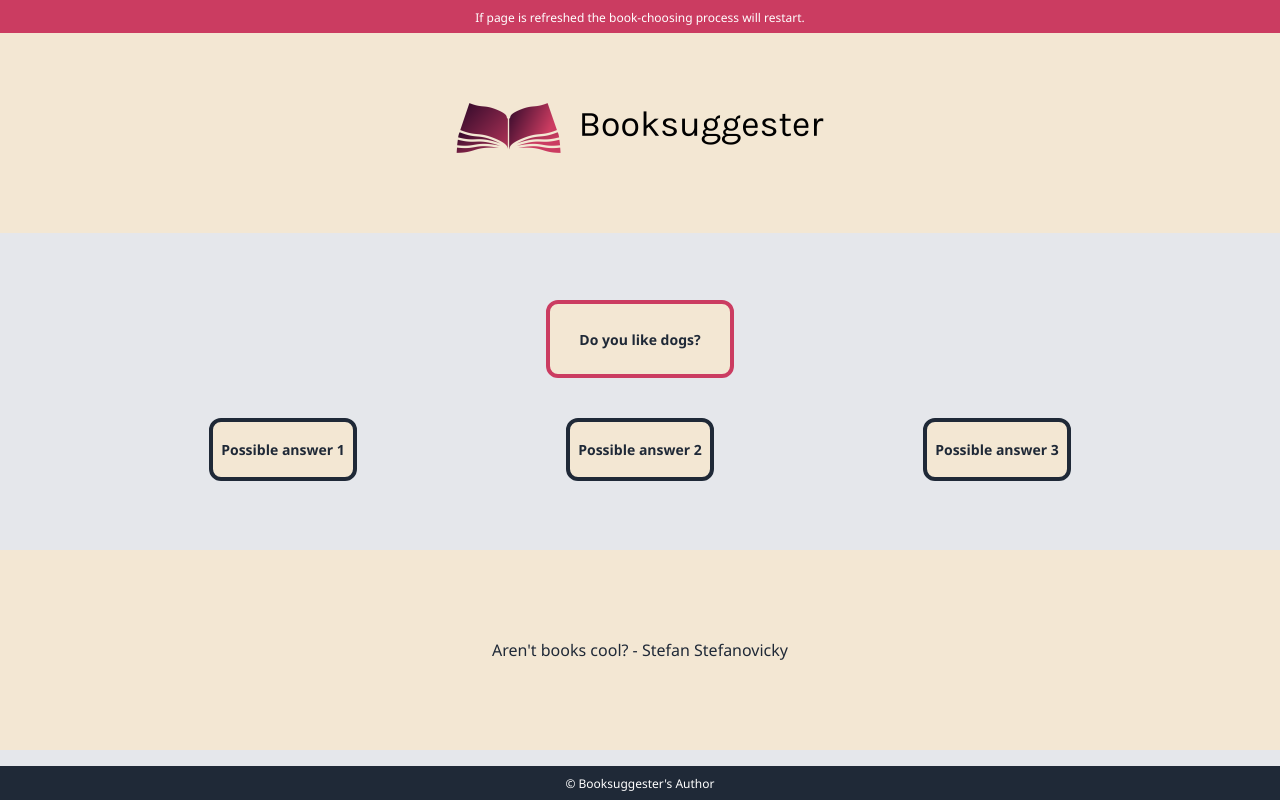
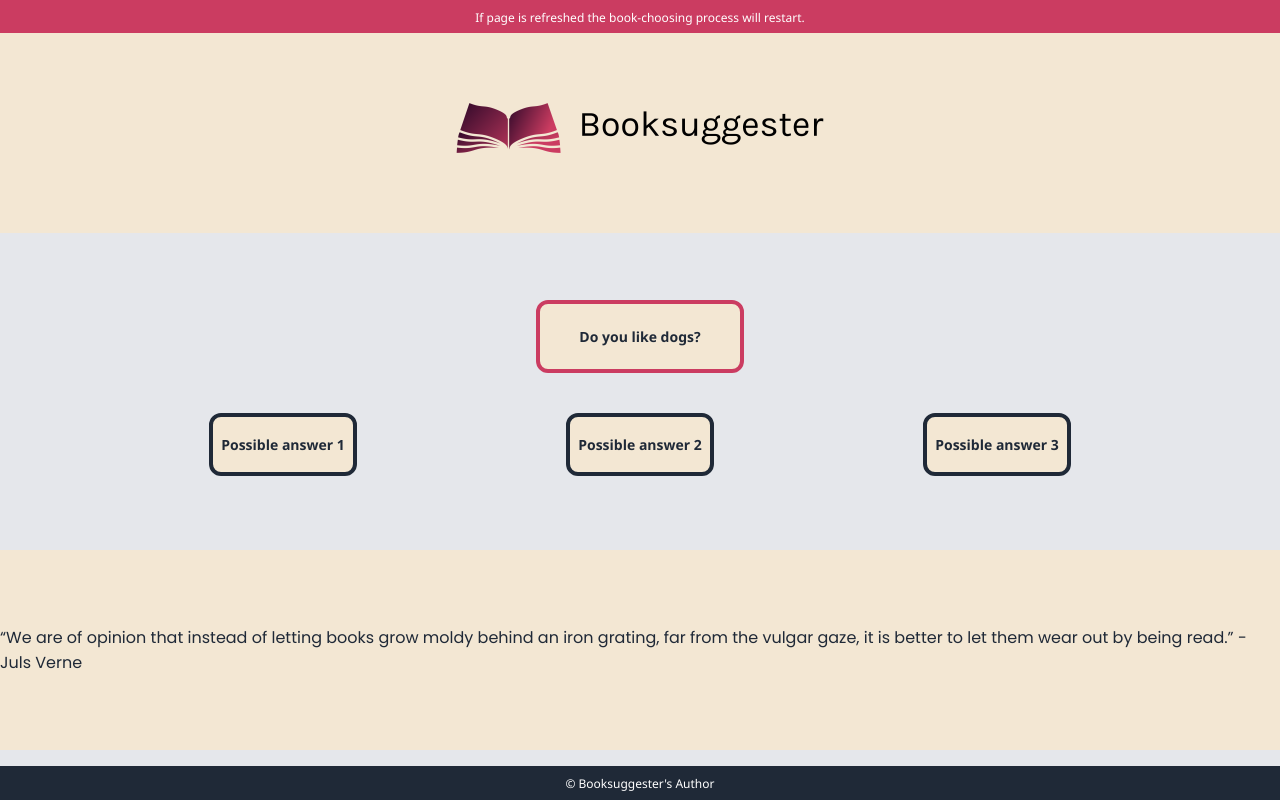
Before and after one commit to DoMonkysFly7/Booksuggester-CS50_Web_Final_Project-, a Django app: page / in a window 1280 px wide. Run offline with Django 4.2, Linux system fonts and the light colour scheme; some libraries are stand-ins or nearby versions.

Commit message:
Fourth Commit - Added quotes list, stylized the written code

```diff
--- a/final_project_web/booksuggester/static/booksuggester/Test3.js
+++ b/final_project_web/booksuggester/static/booksuggester/App.js
@@ -2,16 +2,36 @@
 
     constructor(props) {
         super(props);
+
+        const get_random = Math.ceil(Math.random() * 15);
+
         this.state = {
-            quotes: ["Aren't books cool? - Stefan Stefanovicky"]
-            // put random number here 1 to how many quotes I will plug in
+            quotes: ["",
+                    "“A reader lives a thousand lives before he dies...The man who never reads lives only one.” -George R.R Martin",
+                    "“Until I feared I would lose it, I never loved to read. One does not love breathing.” - Harper Lee",
+                    "“I find television very educating. Every time somebody turns on the set, I go into the other room and read a book.” - Groucho Marx",
+                    "“Classic - A book which people praise and don't read.” - Mark Twain",
+                    "“So please, oh please, we beg, we pray, go throw your TV set away, and in its place you can install a lovely bookshelf on the wall.” -Roald Dahl",
+                    "“The more that you read, the more things you will know. The more that you learn, the more places you’ll go.” - Dr.Seuss",
+                    "“I kept always two books in my pocket, one to read, one to write in.” - Robert Louis Stevenson",
+                    "“We are of opinion that instead of letting books grow moldy behind an iron grating, far from the vulgar gaze, it is better to let them wear out by being read.” - Juls Verne",
+                    "“My alma mater was books, a good library...I could spend the rest of my life reading, just satisfying my curiosity.” - Malcom X",
+                    "“Books serve to show a man that those original thoughts of his aren’t very new after all.” - Abraham Lincoln",
+
+                    "“The man who does not read good books is no better than the man who can’t.” - Mark Twain",
+                    "“Show me a family of readers, and I will show you the people who move the world.” - Napoléon Bonaparte",
+                    "“Despite the enormous quantity of books, how few people read! And if one reads profitably, one would realize how much stupid stuff the vulgar herd is content to swallow every day.” - Voltaire",
+                    "“If you don’t like to read, you haven’t found the right book.” - J.K. Rowling(Joanne Rowling)",
+                    "“Make it a rule never to give a child a book you would not read yourself.” - George Bernard Shaw",
+                    ],
+            quotes_number: get_random,
         }
     }
 
     render() {
         return(
             <p id="quotes">
-                {this.state.quotes}
+                {this.state.quotes[this.state.quotes_number]}
             </p>
     )};
 }
@@ -29,13 +49,11 @@
         };
 
     changeQuestion = () => {
-
         this.setState(state => ({
             question_number: state.question_number + 1,
         }), this.questionTime);
     }
 
-    // Make this work properly (with animations)
     questionTime = () => {
         const logo_container = document.querySelector('#logo_container');
         const logo = document.querySelector('#logo');
@@ -54,13 +72,10 @@
             a.style.animation = 'Answer-colorize 3.9s reverse';
         })
 
-        // Delay this until the above 'question.style.animation' is done
         window.setTimeout(this.qReset, 3750);
     }
 
     qReset = async () => {
-
-        // alert('success');
         document.querySelectorAll('#answer').forEach(a => {
             a.style.animation = 'none';
         });
--- a/final_project_web/booksuggester/static/booksuggester/styles.css
+++ b/final_project_web/booksuggester/static/booksuggester/styles.css
@@ -1,3 +1,4 @@
+@import url("https://fonts.googleapis.com/css2?family=Poppins&display=swap");
 #copyright {
   margin-right: 3px; }
 
@@ -48,7 +49,7 @@
   justify-content: center;
   align-items: center;
   transition: background-color 1.5s ease-in-out;
-  font-family: "Segoe UI", Verdana, sans-serif; }
+  font-family: "Poppins"; }
 
 #quotes_container.colorTransition {
   background-color: #1F2937; }
@@ -71,58 +72,50 @@
   bottom: 155px;
   margin: none; }
 
+#answer_container, #question_container {
+  display: flex;
+  align-items: center;
+  position: relative; }
+
 #answer_container {
   display: flex;
   justify-content: space-evenly;
-  align-items: center;
-  position: relative;
   top: 140px; }
 
-#answer {
+#question_container {
+  justify-content: center;
+  top: 100px; }
+
+#answer, #question {
+  color: #1F2937;
   background-color: #F3E7D3;
-  color: #1F2937;
   font-size: 14px;
   font-family: "Segoe UI", Verdana, sans-serif;
   font-weight: bold;
-  height: 45px;
-  width: 130px;
-  border: solid #1F2937 2px;
   border-radius: 12px;
-  border-width: 4px;
   padding: 5px;
   display: flex;
   justify-content: center;
   align-items: center; }
 
-#question_container {
-  display: flex;
-  justify-content: center;
-  align-items: center;
-  position: relative;
-  top: 100px; }
+#answer {
+  height: 45px;
+  width: 130px;
+  border: solid #1F2937 2px;
+  border-width: 4px; }
 
 #question {
-  background-color: #F3E7D3;
-  color: #1F2937;
-  font-size: 14px;
-  font-family: "Segoe UI", Verdana, sans-serif;
-  font-weight: bold;
-  height: 60px;
-  width: 170px;
+  height: 55px;
+  width: 190px;
   border: solid #CB3C61 2px;
-  border-radius: 12px;
-  border-width: 4px;
-  padding: 5px;
-  display: flex;
-  justify-content: center;
-  align-items: center; }
+  border-width: 4px; }
 
 @keyframes QuestionReappear {
   0% {
     transform: translateY(0%);
     opacity: 0%; }
   50% {
-    transform: translateY(-105%);
+    transform: translateY(-88%);
     opacity: 0%; }
   100% {
     transform: translateY(0%);
@@ -148,26 +141,27 @@
   from {
     transform: translateX(0%); }
   to {
-    transform: translateX(500%); } }
+    transform: translateX(600%); } }
 @keyframes runLeft {
   from {
     transform: translateX(0%); }
   to {
-    transform: translateX(-500%); } }
+    transform: translateX(-400%); } }
 @keyframes Question-colorize {
   from {
     background-color: #F3E7D3;
     color: #1F2937; }
   to {
-    background-color: #CB3C61;
-    color: #CB3C61;
-    border-color: #091E22; } }
+    background-color: #6F2DA8;
+    color: #6F2DA8;
+    border-color: #6F2DA8; } }
 @keyframes Answer-colorize {
   from {
     background-color: #F3E7D3;
     color: #1F2937; }
   to {
-    background-color: #1F2937;
-    border-color: #CB3C61; } }
+    background-color: #6F2DA8;
+    border-color: #6F2DA8;
+    color: #6F2DA8; } }
 
 /*# sourceMappingURL=styles.css.map */
--- a/final_project_web/booksuggester/static/booksuggester/styles.scss
+++ b/final_project_web/booksuggester/static/booksuggester/styles.scss
@@ -1,19 +1,15 @@
 // Generals:
 
-// Copyright
-#copyright {
-    margin-right: 3px;
-}
+// Font:
+// @import url('https://fonts.googleapis.com/css2?family=Poppins:wght@500&display=swap');
+@import url('https://fonts.googleapis.com/css2?family=Poppins&display=swap');
+$standard-font: 'Segoe UI', Verdana, sans-serif;
+$poppins-font: 'Poppins';
 
-// Font:
-// Poppins as Font?
-$standard-font: 'Segoe UI', Verdana, sans-serif;
-
-// Colors:
+// Colors (Used interchangeably  if necessary):
 $font-color-1: #FFFFFF;
 $font-color-2: #E5E7EB;
 $font-color-3: #A6CBE2;
-// Used interchangeably  if necessary
 $back-color-1: #CB3C61;
 $back-color-2: #4A3163;
 $back-color-3: #1F2937;
@@ -21,6 +17,11 @@
 $back-color-5: #091E22;
 $back-color-6: #F3E7D3;
 $back-color-7: #6F2DA8;
+
+// Copyright
+#copyright {
+    margin-right: 3px;
+}
 
 body {
     background-color: $font-color-2;
@@ -33,6 +34,7 @@
     overflow-x: hidden;
 }
 
+// Footer and header
 footer, header, #logo_container, #quotes_container{
     animation: transitionIn 1.0s ease-in-out;
 }
@@ -46,7 +48,6 @@
 }
 
 // Footer and header
-
 header, footer {
     font-size: 12px;
     font-family: $standard-font;
@@ -81,7 +82,7 @@
     justify-content: center;
     align-items: center;
     transition: background-color 1.5s ease-in-out;
-    font-family: $standard-font;
+    font-family: $poppins-font;
 }
 
 #quotes_container.colorTransition {
@@ -110,55 +111,50 @@
     margin: none;
 }
 
+// Questions and answers
+
+#answer_container, #question_container {
+    display: flex;
+    align-items: center;
+    position: relative;
+}
+
 #answer_container {
     display: flex;
     justify-content: space-evenly;
-    align-items: center;
-    position: relative;
     top: 140px;
 }
 
-#answer {
+#question_container {
+    justify-content: center;
+    top: 100px;
+}
+
+#answer, #question {
+    color: $back-color-3;
     background-color: $back-color-6;
-    color: $back-color-3;
     font-size: 14px;
     font-family: $standard-font;
     font-weight: bold;
-    height: 45px;
-    width: 130px;
-    border: solid $back-color-3 2px;
     border-radius: 12px;
-    border-width: 4px;
     padding: 5px;
     display: flex;
     justify-content: center;
     align-items: center;
 }
 
-// Mult cod care se repeta intre questions/answers, optimizeaza
-#question_container {
-    display: flex;
-    justify-content: center;
-    align-items: center;
-    position: relative;
-    top: 100px;
+#answer {
+    height: 45px;
+    width: 130px;
+    border: solid $back-color-3 2px;
+    border-width: 4px;
 }
 
 #question {
-    background-color: $back-color-6;
-    color: $back-color-3;
-    font-size: 14px;
-    font-family: $standard-font;
-    font-weight: bold;
-    height: 60px;
-    width: 170px;
+    height: 55px;
+    width: 190px;
     border: solid $back-color-1 2px;
-    border-radius: 12px;
     border-width: 4px;
-    padding: 5px;
-    display: flex;
-    justify-content: center;
-    align-items: center;
 }
 
 // Animations:
@@ -168,12 +164,10 @@
         transform: translateY(0%);
         opacity: 0%;
     }
-
     50% {
-        transform: translateY(-105%);
+        transform: translateY(-88%);
         opacity: 0%;
     }
-
     100% {
         transform: translateY(0%);
         opacity: 100%;
@@ -185,12 +179,10 @@
         transform: translateY(0%);
         opacity: 0%;
     }
-
     50% {
         transform: translateY(105%);
         opacity: 0%;
     }
-
     100% {
         transform: translateY(0%);
         opacity: 100%;
@@ -203,7 +195,6 @@
         opacity: 0;
         transform: rotateX(10deg);
     }
-
     to {
         opacity: 1;
         transform: rotateX(0);
@@ -212,13 +203,11 @@
 
 // 'Run' effects
 @keyframes runRight {
-
     from {
         transform: translateX(0%);
     }
-
     to {
-        transform: translateX(500%);
+        transform: translateX(600%);
     }
 }
 
@@ -226,9 +215,8 @@
     from {
         transform: translateX(0%);
     }
-
     to {
-        transform: translateX(-500%);
+        transform: translateX(-400%);
     }
 }
 
@@ -238,11 +226,14 @@
         background-color: $back-color-6;
         color: $back-color-3;
     }
-
     to {
-        background-color: $back-color-1;
-        color: $back-color-1;
-        border-color: $back-color-5;
+        background-color: $back-color-7;
+        color: $back-color-7;
+        border-color: $back-color-7;
+        //Maybe
+        // background-color: $back-color-6;
+        // color: $back-color-1;
+        // border-color: $back-color-3;
     }
 }
 
@@ -251,13 +242,15 @@
         background-color: $back-color-6;
         color: $back-color-3;
     }
-
     to {
-        background-color: $back-color-3;
-        border-color: $back-color-1;
+        background-color: $back-color-7;
+        border-color: $back-color-7;
+        color: $back-color-7;
+        //Maybe
+        // background-color: $back-color-3;
+        // border-color: $back-color-1;
     }
 }
-
 
 // Flex:
 // align-items (vertically) - reverse when flex-direction is a column
--- a/final_project_web/booksuggester/templates/booksuggester/index.html
+++ b/final_project_web/booksuggester/templates/booksuggester/index.html
@@ -2,19 +2,15 @@
 {% load static %}
 
 {% block body %}
-
     <div id="logo_container">
         <img id="logo" width="500" height="500" src="{% static 'booksuggester/default.png' %}"></img>
     </div>
 
-    <div id="app">
-    </div>
+    <div id="app"></div>
 
-    <div id="quotes_container">
-    </div>
-
+    <div id="quotes_container"></div>
 {% endblock %}
 
 {% block script %}
-    <script type="text/babel" src="{% static 'booksuggester/Test3.js' %}"></script>
+    <script type="text/babel" src="{% static 'booksuggester/App.js' %}"></script>
 {% endblock %}
```
Also changed, not shown: 1 other file.
